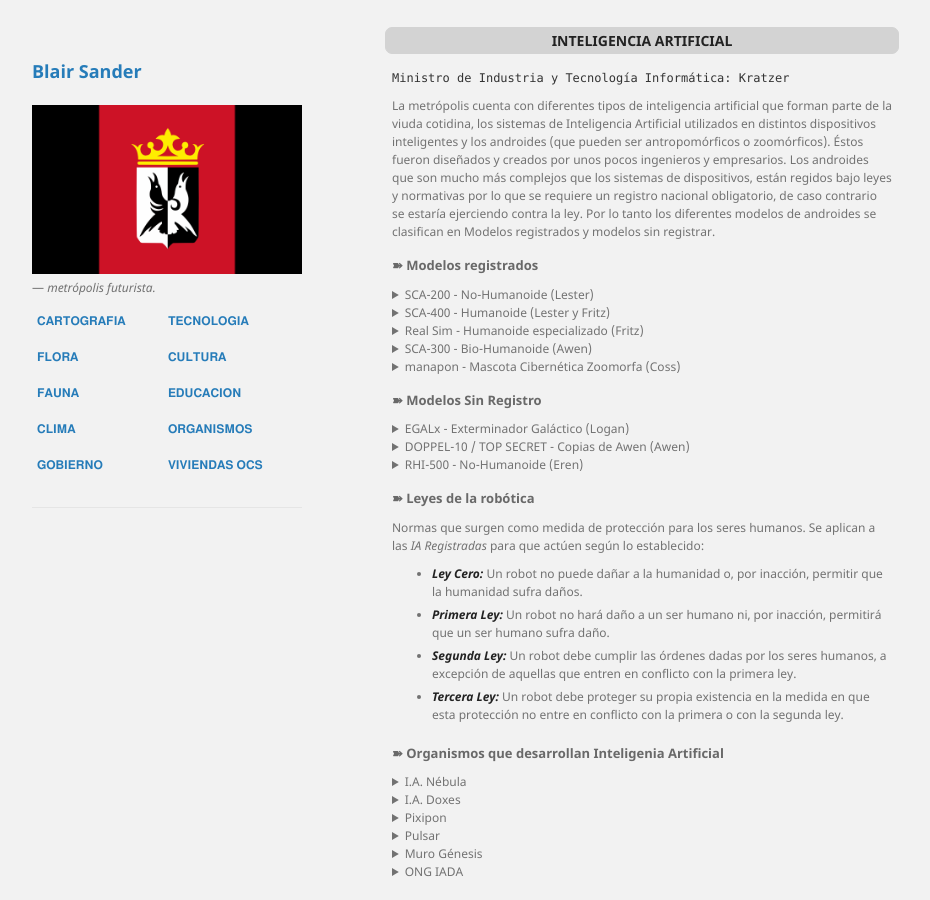
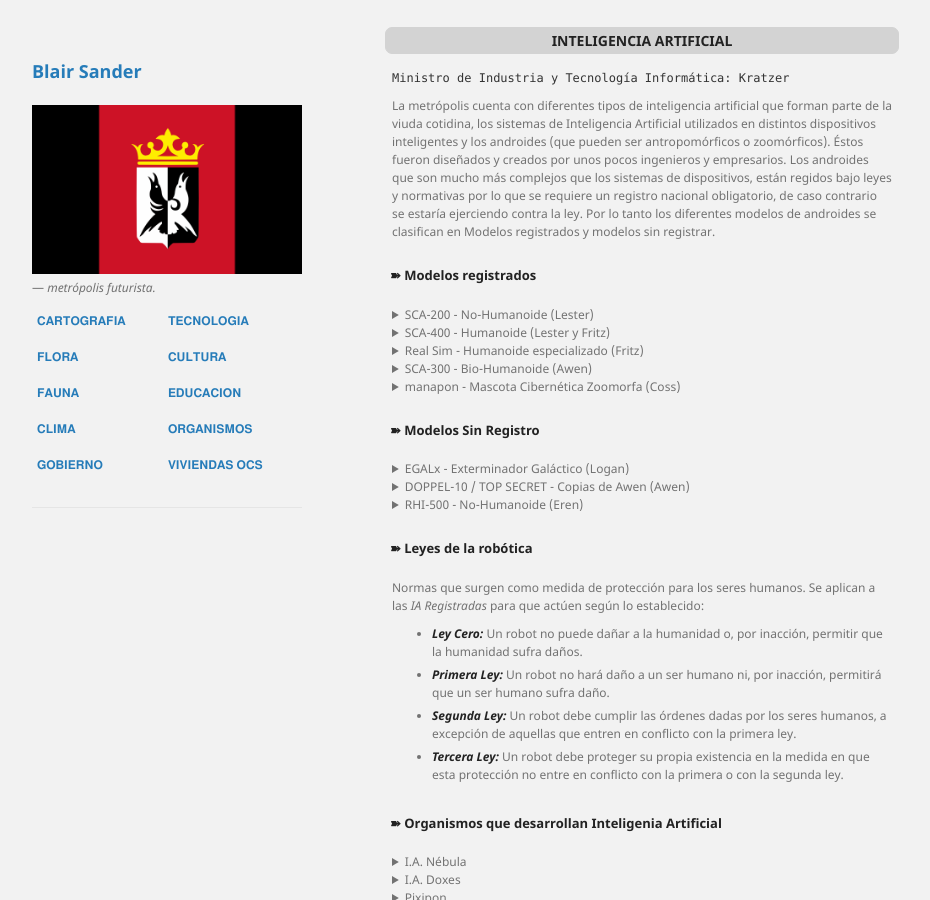
Before and after one commit to BlairSander/ciudad, a Jekyll site: the page built from tecnologia.md, in a window 1280 px wide and 900 px high, scrolled down 911 px. Shown: the whole window, without its empty margins (178-1108 px from the left). Built offline with Jekyll 4.4.1, drawn with Linux system fonts in a browser that asks for light colours; our own code applies the rules of GitHub Pages for plain Markdown files.

```diff
--- a/tecnologia.md
+++ b/tecnologia.md
@@ -58,7 +58,7 @@ Rama:
 
 La metrópolis cuenta con diferentes tipos de inteligencia artificial que forman parte de la viuda cotidina, los sistemas de Inteligencia Artificial utilizados en distintos dispositivos inteligentes y los androides (que pueden ser antropomórficos o zoomórficos). Éstos fueron diseñados y creados por unos pocos ingenieros y empresarios. Los androides que son mucho más complejos que los sistemas de dispositivos, están regidos bajo leyes y normativas por lo que se requiere un registro nacional obligatorio, de caso contrario se estaría ejerciendo contra la ley. Por lo tanto los diferentes modelos de androides se clasifican en Modelos registrados y modelos sin registrar.
 
-#### ➽ Modelos registrados
+### ➽ Modelos registrados
 
 <details><summary>SCA-200 - No-Humanoide (Lester)</summary>
 Modelos SCA (Sistema Cibernético Antropomórfico)<br>
@@ -90,7 +90,7 @@ Ejemplos: Perritos elementales <br>
 Características: Los manapon, en plural manapons, son androides que tienen un grado de parentesco animal. Siempre con apariencias adorables. Tienen un circuito ánima, el cual es un implante que genera sentimientos en el androide. El circuito puede madurar con el androide. Su uso principal es el de compañía y entretenimiento, sustituyendo en algunos casos a las mascotas reales.
  </details>
 
-#### ➽ Modelos Sin Registro
+### ➽ Modelos Sin Registro
 
 <details><summary>EGALx - Exterminador Galáctico (Logan)</summary>
 Modelos EGAL<br>
@@ -107,7 +107,7 @@ Modelos RHI (Robot Híbrido de Investigación) <br>
 Ingeniero y diseñador: Eren <br>
 Características: Ciberseguridad. Tareas de programación. Aprendizaje. Puede realizar diferentes tareas para facilitar investigaciones de datos. Los robots poseen softwares de última generación capaces de captar, almacenar y compartir datos que se convierten en información de gran valor en el avance de los estudios de investigación. Destaca su uso limitado de información, ya que lo procesan y comparten de manera activa, generando informes físicos para la imposibilidad del hackeo. Poder contar con la precisión de la robótica en la ciencia permite obtener resultados más verídicos y realizar pruebas de hipótesis en entornos donde se aseguran que siempre se actúe bajo los mismos parámetros y estándares de ejecución y calidad. Por otro lado, la resistencia y exhaustiva manipulación que realiza un robot colaborativo, lo convierte en el mejor instrumento para el manejo de ciertas sustancias o la realización de ciertos procesos peligrosos. </details>
 
-#### ➽ Leyes de la robótica
+### ➽ Leyes de la robótica
 
 Normas que surgen como medida de protección para los seres humanos. Se aplican a las *IA Registradas* para que actúen según lo establecido:
 
@@ -116,7 +116,7 @@ Normas que surgen como medida de protección para los seres humanos. Se aplican
 * **_Segunda Ley:_** Un robot debe cumplir las órdenes dadas por los seres humanos, a excepción de aquellas que entren en conflicto con la primera ley.
 * **_Tercera Ley:_** Un robot debe proteger su propia existencia en la medida en que esta protección no entre en conflicto con la primera o con la segunda ley.
 
-#### ➽ Organismos que desarrollan Inteligenia Artificial
+### ➽ Organismos que desarrollan Inteligenia Artificial
 
 <details><summary>I.A. Nébula</summary> Compañía dedicada al diseño,construcción y venta de robots. Fundador de la compañía: Fritz. Ingeniero y diseñador de robots y cofundador de la compañía: Lester.</details>
 
```
